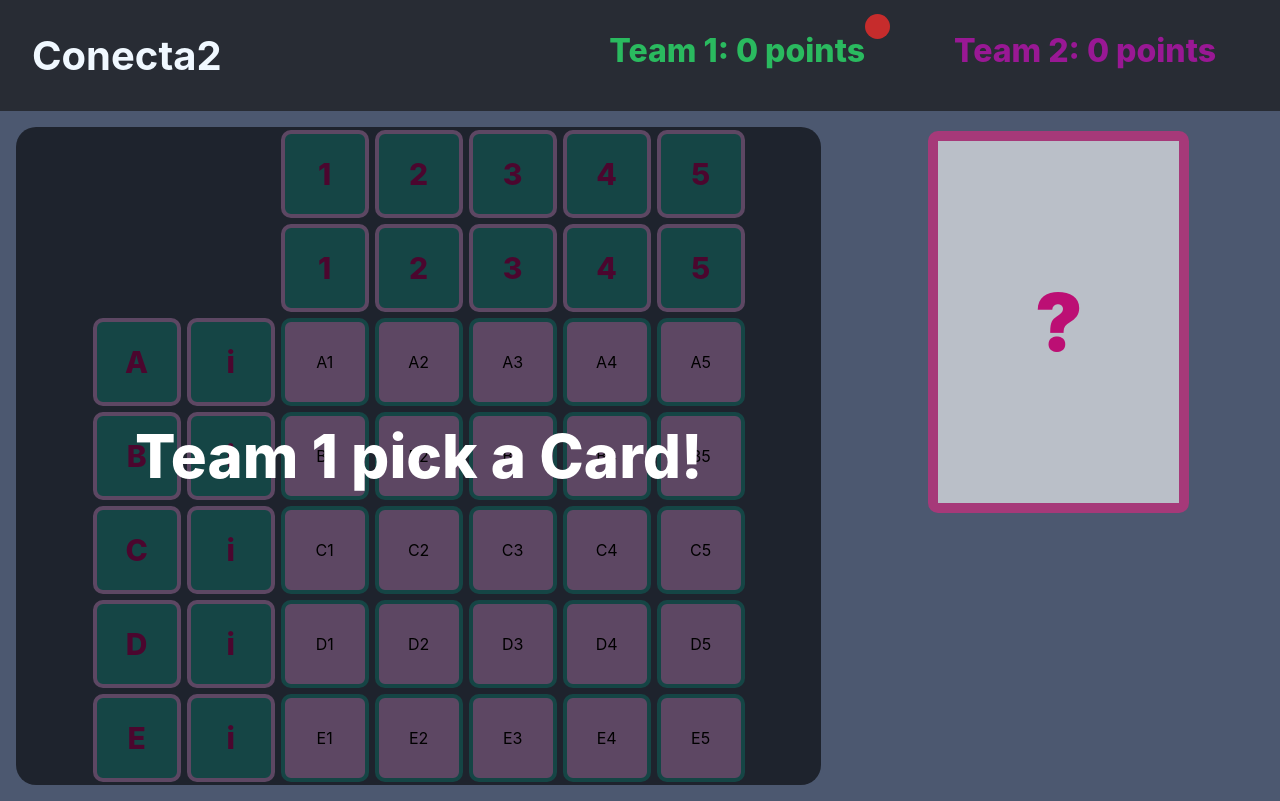
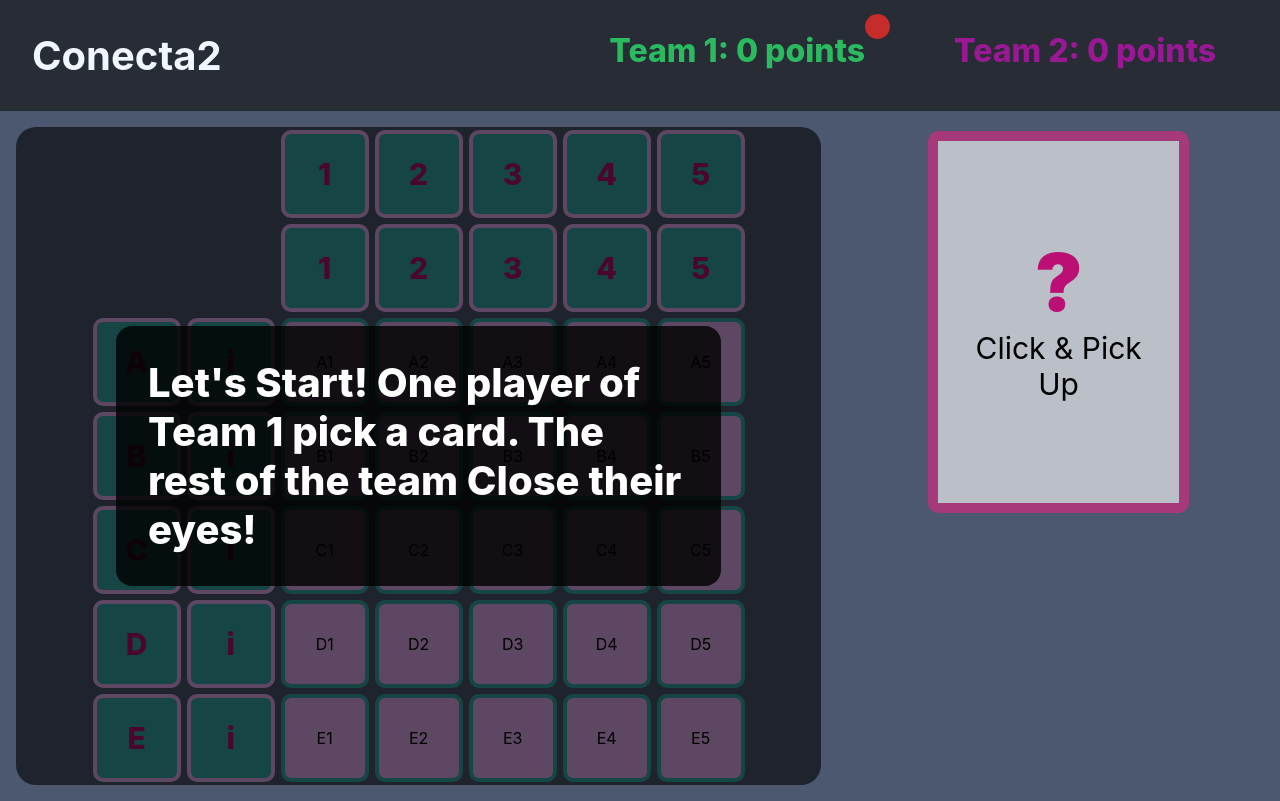
Before and after one commit to Nachocisss/conecta2, a React (Create React App) app: page / in a window 1280 px wide. Built offline with nearby package versions, Linux system fonts and the light colour scheme.

Commit message:
Custom messages on board, centralized on json

```diff
--- a/src/Components/Card/Card.css
+++ b/src/Components/Card/Card.css
@@ -17,9 +17,17 @@
 .textContainer {
   text-align: center;
   margin: auto;
+  display: flex;
+  flex-direction: column;
 }
 .cardText {
   font-size: 80px;
   font-weight: 1000;
   color: #bc0f74;
 }
+.cardTextSubtitle {
+  font-size: 30px;
+  margin-left: 16px;
+  margin-right: 16px;
+  margin-bottom: 8px;
+}
--- a/src/Components/Card/Card.tsx
+++ b/src/Components/Card/Card.tsx
@@ -2,12 +2,19 @@ import React from "react";
 import "./Card.css";
 import { useCoordinate } from "../../Contexts/CoordinatesContext.tsx";
 import { gameStatus } from "../../Utils/gameStatus.tsx";
+import texts from "../../Utils/messages.json";
 
 const Card = () => {
-  const { generateRamdomCoordinate, isGuessing, startGuessing, currentCoord } =
-    useCoordinate();
+  const {
+    generateRamdomCoordinate,
+    isGuessing,
+    startGuessing,
+    currentCoord,
+    turn,
+  } = useCoordinate();
   const localisGuessing = isGuessing === gameStatus.guessing;
   const localIsShowing = isGuessing === gameStatus.showing;
+  const localIsWaiting = isGuessing === gameStatus.waiting;
 
   const clickHandler = () => {
     if (localIsShowing) {
@@ -20,10 +27,21 @@ const Card = () => {
   return (
     <div
       className="cardContainer"
-      onClick={localisGuessing ? () => console.log(currentCoord) : clickHandler}
+      onClick={localisGuessing ? () => {} : clickHandler}
     >
       <div className="textContainer">
         <span className="cardText">{localIsShowing ? currentCoord : "?"}</span>
+        {!localisGuessing && (
+          <span className="cardTextSubtitle">
+            {localIsWaiting ? texts.card.pickUp : texts.card.hide}
+          </span>
+        )}
+        {localisGuessing && (
+          <>
+            <span className="cardTextSubtitle">{`Team ${turn + 1}`}</span>
+            <span className="cardTextSubtitle">{texts.card.guess}</span>
+          </>
+        )}
       </div>
     </div>
   );
--- a/src/Contexts/CoordinatesContext.tsx
+++ b/src/Contexts/CoordinatesContext.tsx
@@ -1,6 +1,7 @@
 import React, { createContext, useState, useContext } from "react";
 import { createCoordinatesObject } from "../Utils/createCoordinatesObject.tsx";
 import { cellStatus, gameStatus } from "../Utils/gameStatus.tsx";
+import texts from "../Utils/messages.json";
 
 const CoordinatesContext = createContext({
   coordinates: {},
@@ -11,7 +12,7 @@ const CoordinatesContext = createContext({
   startGuessing: () => {},
   turn: 0,
   scores: [0, 0],
-  screenMessage: "Team 1 pick a Card!",
+  screenMessage: `${texts.board.start}`,
 });
 
 export const CoordinatesProvider = ({ children }) => {
@@ -20,7 +21,7 @@ export const CoordinatesProvider = ({ children }) => {
   const [turn, setTurn] = useState(0);
   const [scores, setScores] = useState([0, 0]);
   const [isGuessing, setIsGuessing] = useState(gameStatus.waiting);
-  const [screenMessage, setScreenMessage] = useState("Team 1 pick a Card!");
+  const [screenMessage, setScreenMessage] = useState(`${texts.board.start}`);
 
   const otherTeam = turn === 0 ? 1 : 0;
 
@@ -36,7 +37,7 @@ export const CoordinatesProvider = ({ children }) => {
     const ramdomIndex = Math.floor(Math.random() * avaliableCoordinates.length);
     setCurrentCoord(avaliableCoordinates[ramdomIndex][0]);
     setIsGuessing(gameStatus.showing);
-    setScreenMessage(`Now hide the card and give a clue for your team!`);
+    setScreenMessage(texts.board.hide);
   };
 
   const startGuessing = () => {
@@ -54,9 +55,9 @@ export const CoordinatesProvider = ({ children }) => {
         updatedScores[turn] += 1;
         return updatedScores;
       });
-      setScreenMessage(`Good Job Team ${turn + 1}!`);
+      setScreenMessage(`${texts.board.good}}${turn + 1}`);
     } else {
-      setScreenMessage(`Ups! Turn of team ${otherTeam + 1}`);
+      setScreenMessage(`${texts.board.ups} ${otherTeam + 1}`);
     }
     changeTurn();
   };
--- a/src/Screens/BoardScreen/BoardScreen.css
+++ b/src/Screens/BoardScreen/BoardScreen.css
@@ -27,7 +27,11 @@
   z-index: 1;
 }
 .boardText {
-  font-size: 60px;
+  margin: 100px;
+  padding: 32px;
+  font-size: 40px;
   font-weight: 800;
   color: white;
+  background-color: rgba(0, 0, 0, 0.8);
+  border-radius: 16px;
 }
--- a/src/Screens/BoardScreen/BoardScreen.tsx
+++ b/src/Screens/BoardScreen/BoardScreen.tsx
@@ -7,7 +7,6 @@ import { gameStatus } from "../../Utils/gameStatus.tsx";
 const BoardScreen = () => {
   const { isGuessing, screenMessage } = useCoordinate();
   const localisGuessing = isGuessing === gameStatus.guessing;
-  console.log(!localisGuessing);
 
   return (
     <div className={localisGuessing ? "boardScreen" : "boardScreenNotGuessing"}>
--- a/src/Screens/HeaderScreen/HeaderScreen.css
+++ b/src/Screens/HeaderScreen/HeaderScreen.css
@@ -4,8 +4,6 @@
   align-content: center;
   text-align: center;
   margin: 4px 32px;
-}
-.headerTitleContainer {
 }
 .headerTitle {
   font-size: 40px;
--- /dev/null
+++ b/src/Utils/messages.json
@@ -0,0 +1,13 @@
+{
+  "card": {
+    "pickUp": "Click & Pick Up",
+    "hide": "Click To Hide",
+    "guess": "Time To Guess!"
+  },
+  "board": {
+    "start": "Let's Start! One player of Team 1 pick a card. The rest of the team Close their eyes!",
+    "hide": "Now hide the card and give a clue for your team!",
+    "good": "Good Job Team",
+    "ups": "Ups! Turn of team"
+  }
+}
```
